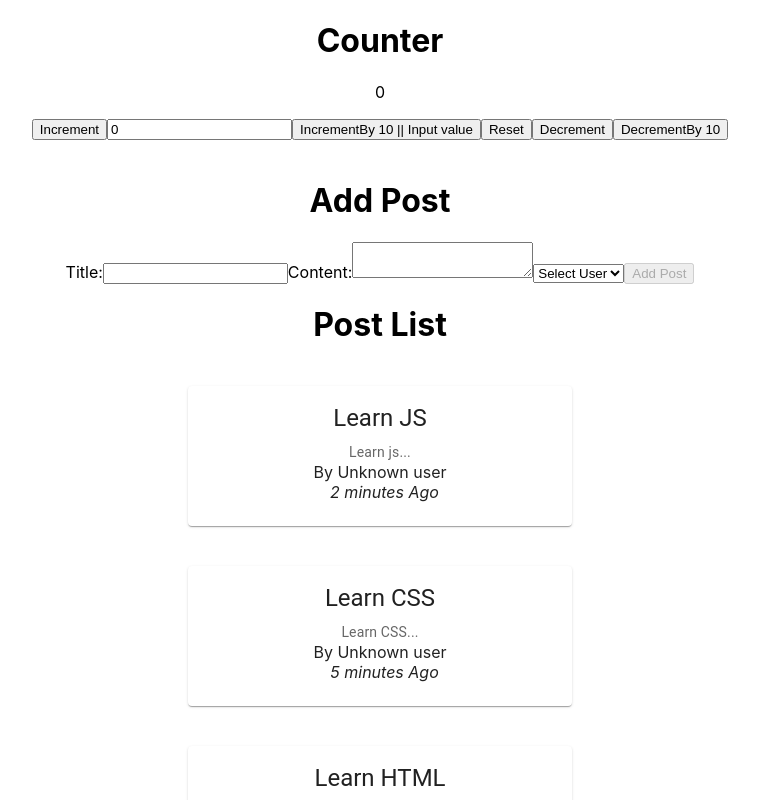
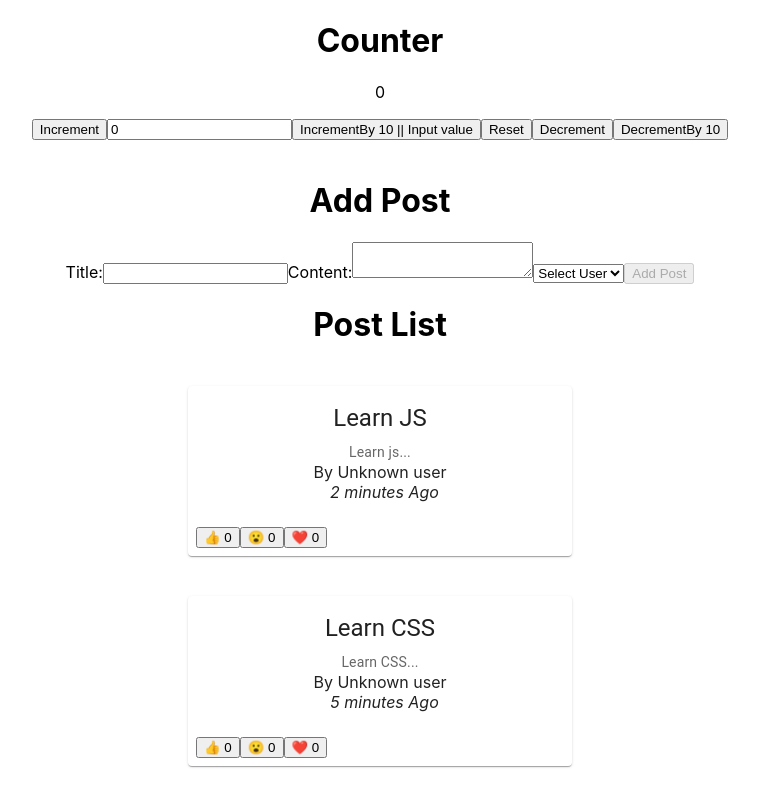
Before and after one commit to stmg202022/CRUD-redux-toolkits-Step-by-Step, a React (Create React App) app: page / in a window 1280 px wide. Shown: the top 800 px of the page, without its empty margins (260-1019 px from the left). Built offline with nearby package versions, Linux system fonts and the light colour scheme.

Commit message:
ReactionsActions buttons in Posts Cart

```diff
--- a/src/Components/Posts/postsList.js
+++ b/src/Components/Posts/postsList.js
@@ -9,8 +9,10 @@ import Typography from "@mui/material/Typography";
 import PostAuthor from "./postAuthor";
 import TimeAgo from "./timeAgo.js";
 
+import ReactionsButtons from "./reactionsButtons";
+
 // import Button from "@mui/material/Button";
-// import CardActions from "@mui/material/CardActions";
+import CardActions from "@mui/material/CardActions";
 
 export default function PostList() {
   const { posts } = useSelector(selectAllPost);
@@ -37,10 +39,9 @@ export default function PostList() {
 
           <TimeAgo time={post.date} />
         </CardContent>
-        {/* <CardActions>
-          <Button size="small">Share</Button>
-          <Button size="small">Learn More</Button>
-        </CardActions> */}
+        <CardActions>
+          <ReactionsButtons post={post} />
+        </CardActions>
       </Card>
     );
   });
--- /dev/null
+++ b/src/Components/Posts/reactionsButtons.js
@@ -0,0 +1,33 @@
+import React from "react";
+import { useDispatch } from "react-redux";
+import { reactionAdded } from "../../ReduxSlice/Posts/postSlice";
+
+const reactionsEmoji = {
+  thumb: "👍",
+  wow: "😮",
+  heart: "❤️",
+};
+
+const ReactionsButtons = ({ post }) => {
+  const dispatch = useDispatch();
+
+  const reactionsButtons = Object.entries(reactionsEmoji).map(
+    ([name, emoji]) => {
+      return (
+        <button
+          key={name}
+          type="button"
+          onClick={() =>
+            dispatch(reactionAdded({ postId: post.id, reaction: name }))
+          }
+        >
+          {emoji} <span>{post.reactions[name]}</span>
+        </button>
+      );
+    }
+  );
+
+  return <div>{reactionsButtons}</div>;
+};
+
+export default ReactionsButtons;
--- a/src/ReduxSlice/Posts/postSlice.js
+++ b/src/ReduxSlice/Posts/postSlice.js
@@ -8,18 +8,36 @@ const initialState = {
       title: "Learn HTML",
       content: "Learn HTML...",
       date: sub(new Date(), { minutes: 10 }).toISOString(),
+      reactions: {
+        thumb: 0,
+        wow: 0,
+        heart: 0,
+      },
+      isReact: false,
     },
     {
       id: 2,
       title: "Learn CSS",
       content: "Learn CSS...",
       date: sub(new Date(), { minutes: 5 }).toISOString(),
+      reactions: {
+        thumb: 0,
+        wow: 0,
+        heart: 0,
+      },
+      isReact: false,
     },
     {
       id: 3,
       title: "Learn JS",
       content: "Learn js...",
       date: sub(new Date(), { minutes: 2 }).toISOString(),
+      reactions: {
+        thumb: 0,
+        wow: 0,
+        heart: 0,
+      },
+      isReact: false,
     },
   ],
 };
@@ -42,15 +60,38 @@ const PostSlice = createSlice({
             content,
             userId,
             date: new Date().toISOString(),
+            reactions: {
+              thumb: 0,
+              wow: 0,
+              heart: 0,
+            },
           },
         };
       },
     },
+
+    reactionAdded: (state, action) => {
+      const { postId, reaction } = action.payload;
+
+      console.log(action.payload);
+
+      const exitingPost = state.posts.find((post) => post.id === postId);
+
+      if (exitingPost && !exitingPost.isReact) {
+        exitingPost.reactions[reaction]++;
+        exitingPost.isReact = true;
+      }
+
+      // if (exitingPost) {
+      //   exitingPost.reactions[reaction]++;
+      // }
+    },
+    //
   },
 });
 
 export const selectAllPost = (state) => state.posts;
 
-export const { addPost } = PostSlice.actions;
+export const { addPost, reactionAdded } = PostSlice.actions;
 
 export default PostSlice.reducer;
```
